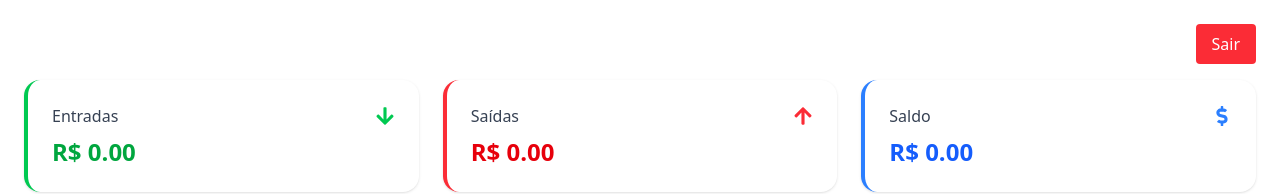
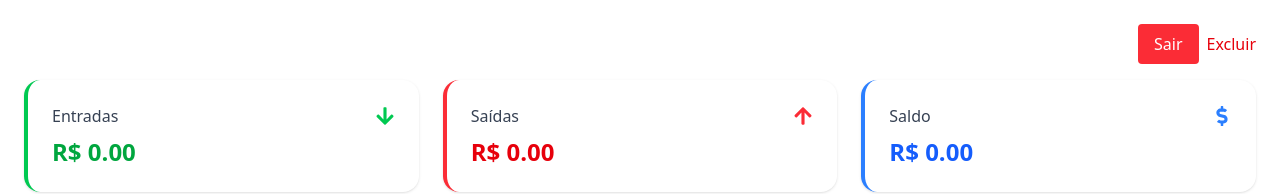
Before and after one commit to Eric6ix/Fincheck, a React (Vite) app in the folder fincheck-frontend/: page / in a window 1280 px wide. Shown: the top 194 px of the page. Built offline with nearby package versions, Linux system fonts and the light colour scheme; no server answers; sample sign-in values are in the browser's storage.

Commit message:
feat: adiciona funcionalidade de deletar transações com integração entre Dashboard e API

```diff
--- a/fincheck-frontend/src/components/TransactionTable.jsx
+++ b/fincheck-frontend/src/components/TransactionTable.jsx
@@ -1,7 +1,7 @@
 import React from "react";
 import clsx from "clsx";
 
-const TransactionTable = ({ transacoes }) => {
+const TransactionTable = ({ transacoes, onDelete }) => {
   return (
     <div className="overflow-x-auto bg-white rounded-2xl shadow p-6">
       <table className="min-w-full">
@@ -32,6 +32,14 @@ const TransactionTable = ({ transacoes }) => {
               <td className="py-2">
                 {new Date(t.createdAt).toLocaleDateString()}
               </td>
+              <td className="py-2">
+                <button
+                  onClick={() => onDelete(t.id)}
+                  className="text-red-600 hover:underline text-sm"
+                >
+                  Excluir
+                </button>
+              </td>
             </tr>
           ))}
         </tbody>
--- a/fincheck-frontend/src/pages/Dashboard.jsx
+++ b/fincheck-frontend/src/pages/Dashboard.jsx
@@ -3,6 +3,7 @@ import { fetchTransactions, createTransaction } from "../services/transactions";
 import SummaryCards from "../components/SummaryCards";
 import TransactionTable from "../components/TransactionTable";
 import TransactionForm from "../components/TransactionForm";
+import { deleteTransaction } from "../services/transactions";
 
 const Dashboard = () => {
   const [transacoes, setTransacoes] = useState([]);
@@ -48,6 +49,15 @@ const Dashboard = () => {
     }
   };
 
+  const handleDeleteTransaction = async (id) => {
+    try {
+      await deleteTransaction(id);
+      setTransacoes((prev) => prev.filter((tx) => tx.id !== id));
+    } catch (error) {
+      console.error("Erro ao deletar transação:", error);
+    }
+  };
+
   // 🔒 Logout limpa o token e redireciona
   const handleLogout = () => {
     localStorage.removeItem("token");
@@ -64,6 +74,12 @@ const Dashboard = () => {
         >
           Sair
         </button>
+        <button
+          onClick={() => handleDeleteTransaction(transacao.id)}
+          className="text-red-600 hover:underline ml-2"
+        >
+          Excluir
+        </button>
       </div>
 
       {/* Cartões de resumo */}
@@ -73,7 +89,10 @@ const Dashboard = () => {
       <TransactionForm onAdd={handleAdicionarTransacao} />
 
       {/* Tabela de transações */}
-      <TransactionTable transacoes={transacoes} />
+      <TransactionTable
+        transacoes={transacoes}
+        onDelete={handleDeleteTransaction}
+      />
     </main>
   );
 };
--- a/fincheck-frontend/src/services/transactions.js
+++ b/fincheck-frontend/src/services/transactions.js
@@ -10,3 +10,7 @@ export const createTransaction = async (novaTransaction) => {
   const response = await api.post("/transactions/", novaTransaction);
   return response.data;
 };
+
+export const deleteTransaction = async (id) => {
+  await api.delete(`/transactions/${id}`);
+};
```
Also changed, not shown: 1 other file (tests, documents, lock files or other folders).
